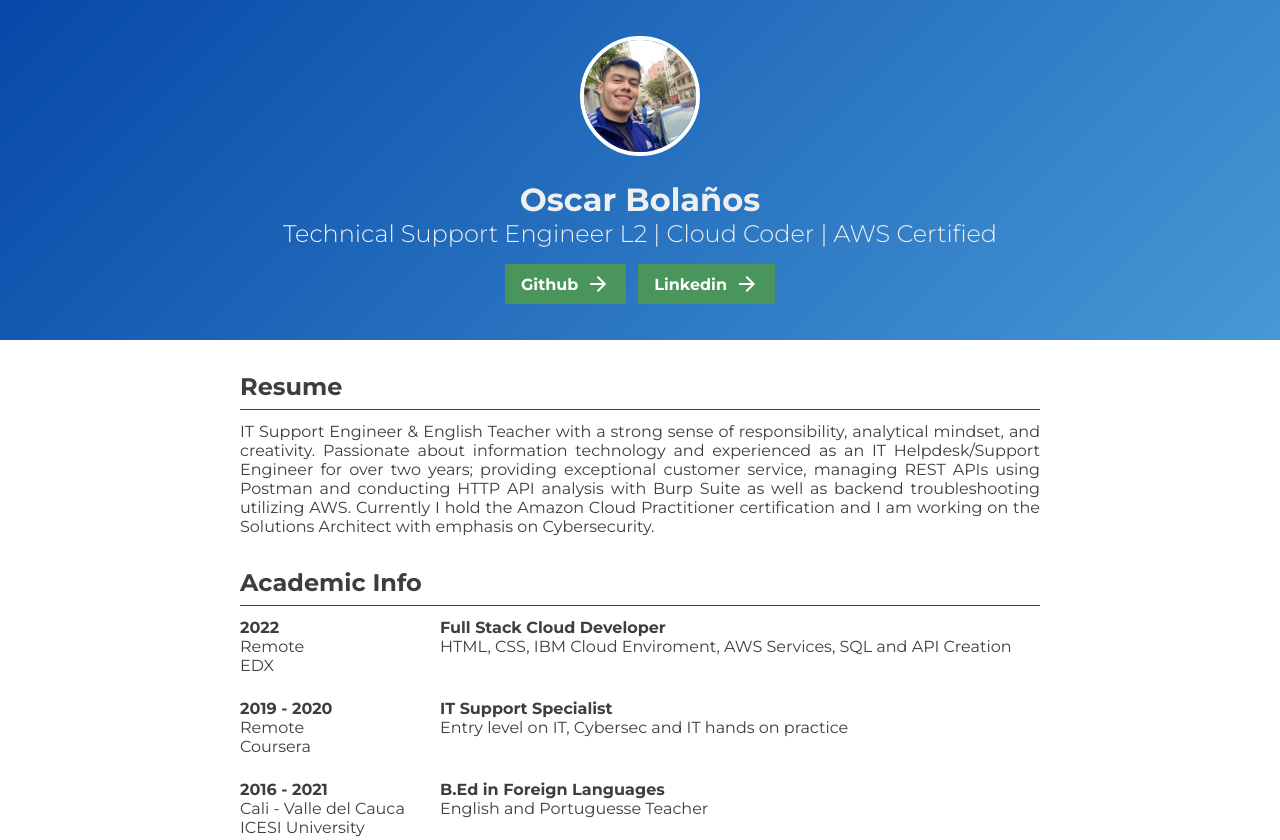
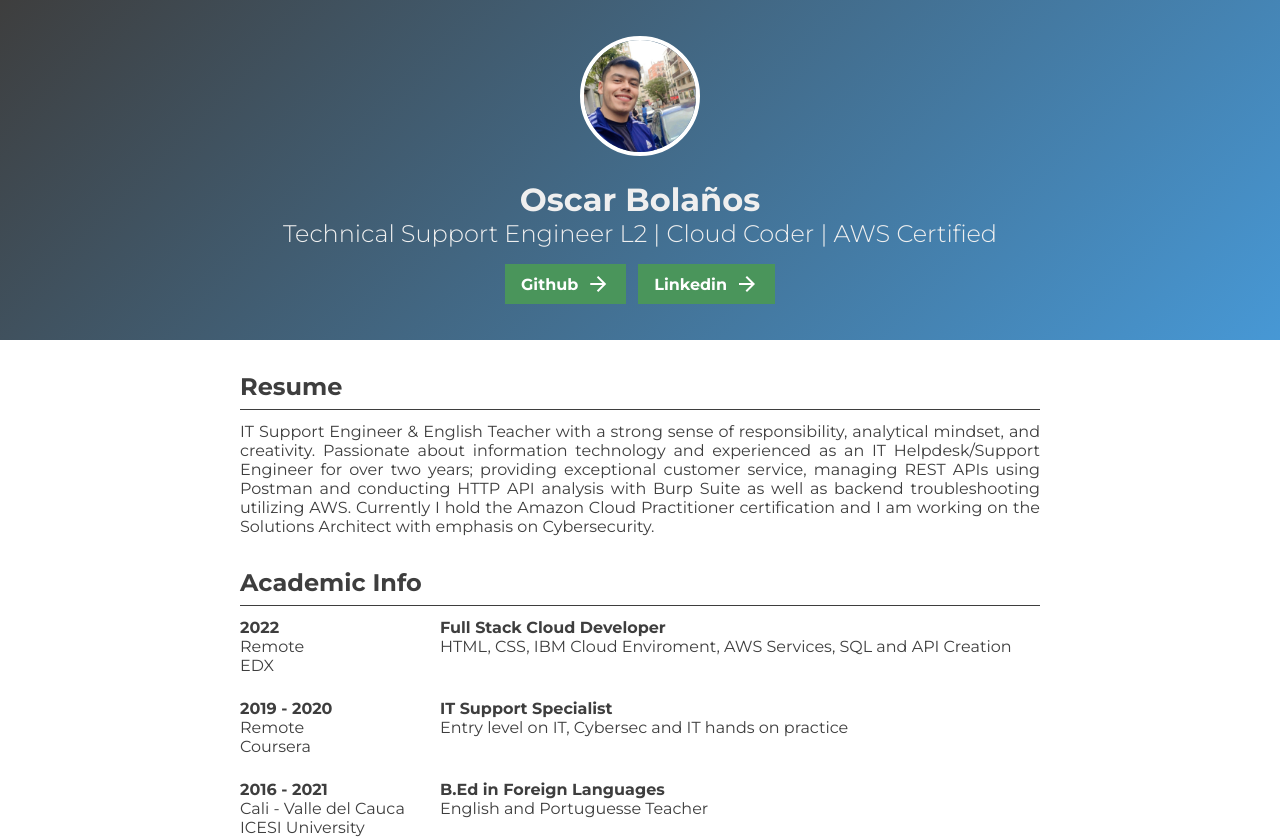
Before and after one commit to symbiotik007/Clase_8_Front, a plain HTML site: page index.html in a window 1280 px wide. Shown: the top 840 px of the page. Drawn offline with nearby package versions, Linux system fonts and the light colour scheme; a web font is replaced by a local one.

Commit message:
Update style.css

```diff
--- a/assets/css/style.css
+++ b/assets/css/style.css
@@ -18,7 +18,7 @@ body {
 	color: var(--dark);
 }
 header {
-	background: linear-gradient(-45deg, #4798d5, #0648a8);
+	background: linear-gradient(-45deg, #4798d5, #3e3e3e);
 	display: flex;
 	flex-direction: column;
 	justify-content: center;
```
